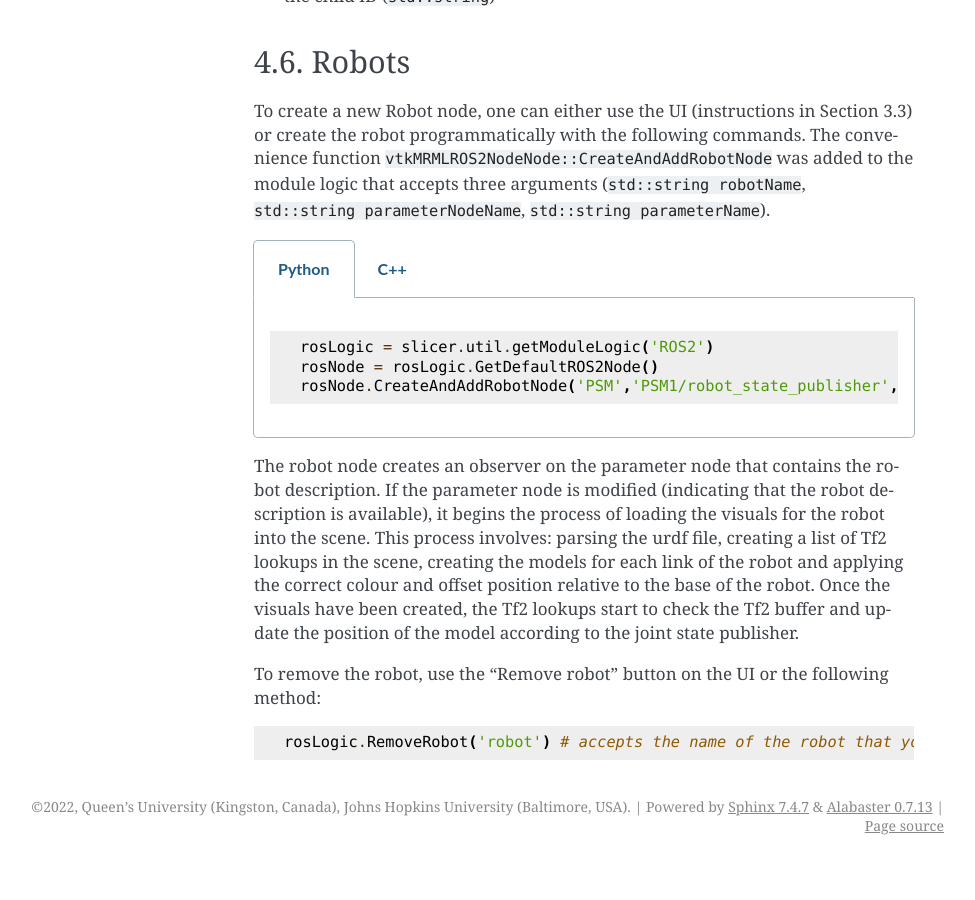
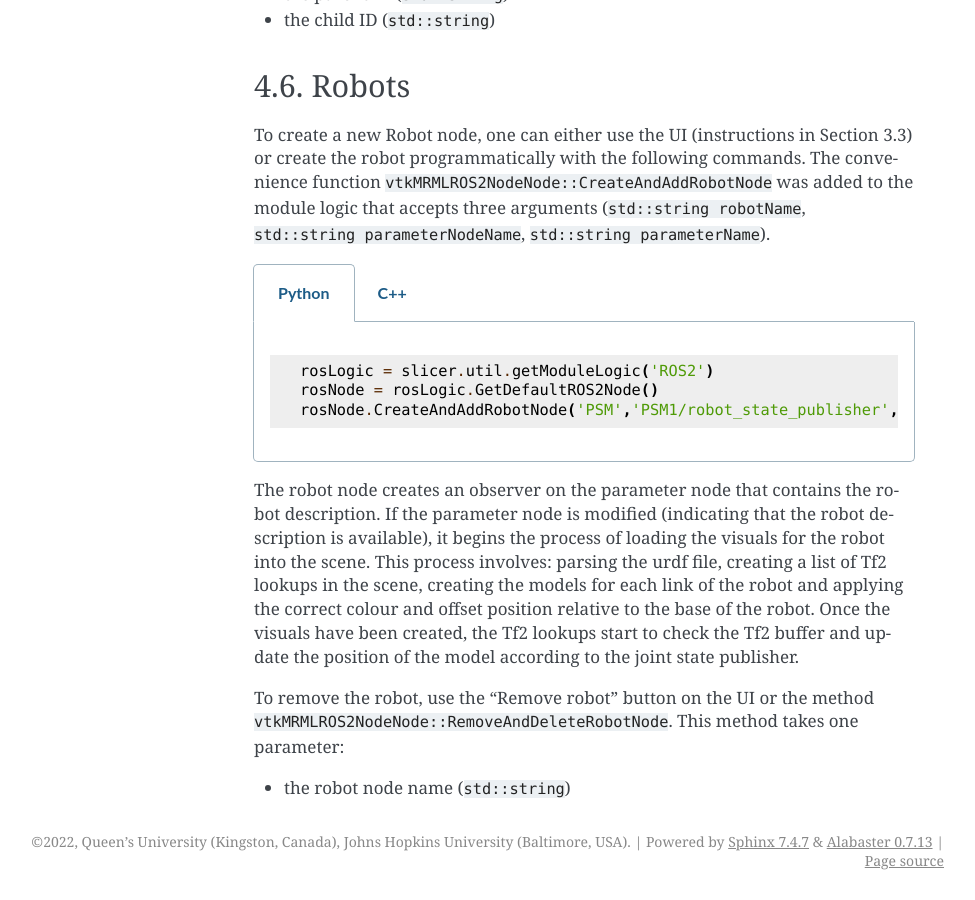
Before and after one commit to rosmed/slicer_ros2_module, a Sphinx documentation site: the page built from docs/pages/mrml-ros-nodes.rst, in a window 1280 px wide and 900 px high, scrolled down 9068 px. Shown: the whole window, without its empty margins (166-1141 px from the left). Built offline with Sphinx 7.4.7, drawn with Linux system fonts in a browser that asks for light colours; before the commit the page ends 9933 px from its top, so only the background shows below that; some of the changed text lies outside the part shown.

Commit message:
Update mrml-ros-nodes.rst

```diff
--- a/docs/pages/mrml-ros-nodes.rst
+++ b/docs/pages/mrml-ros-nodes.rst
@@ -181,7 +181,7 @@ To retrieve the default ROS node:
            }
          }
 
-To remove the node, use the following method ``vtkMRMLROS2NodeNode::Destroy``.
+We don't recommend that you delete the default node. If you create another node and need to delete it, use the method ``vtkMRMLROS2NodeNode::Destroy``.
 
 ======
 Topics
@@ -598,8 +598,7 @@ To create a new Robot node, one can either use the UI (instructions in Section 3
 
 The robot node creates an observer on the parameter node that contains the robot description. If the parameter node is modified (indicating that the robot description is available), it begins the process of loading the visuals for the robot into the scene. This process involves: parsing the urdf file, creating a list of Tf2 lookups in the scene, creating the models for each link of the robot and applying the correct colour and offset position relative to the base of the robot. Once the visuals have been created, the Tf2 lookups start to check the Tf2 buffer and update the position of the model according to the joint state publisher.
 
-To remove the robot, use the "Remove robot" button on the UI or the following method:
+To remove the robot, use the "Remove robot" button on the UI or the method ``vtkMRMLROS2NodeNode::RemoveAndDeleteRobotNode``. This method takes
+one parameter:
 
-.. code-block:: python
-
-   rosLogic.RemoveRobot('robot') # accepts the name of the robot that you want to delete as a string
+* the robot node name (``std::string``)
```
